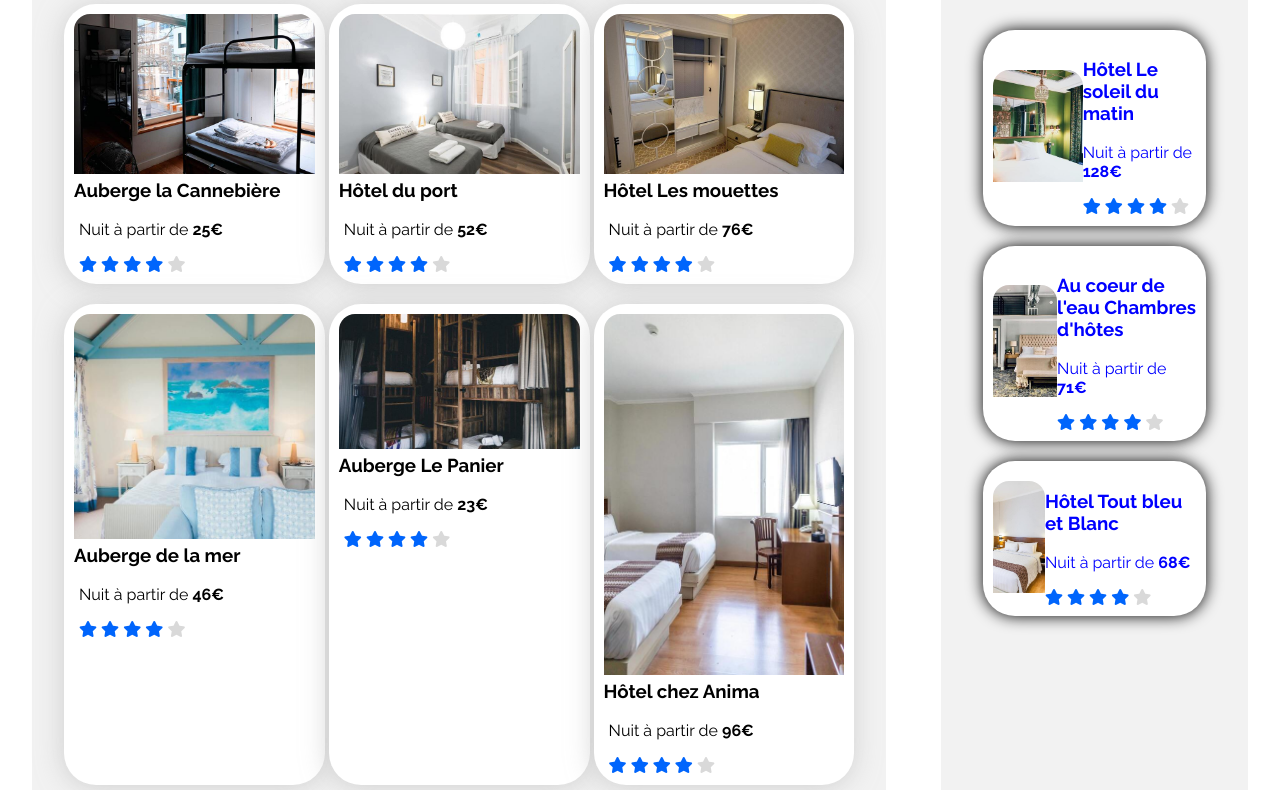
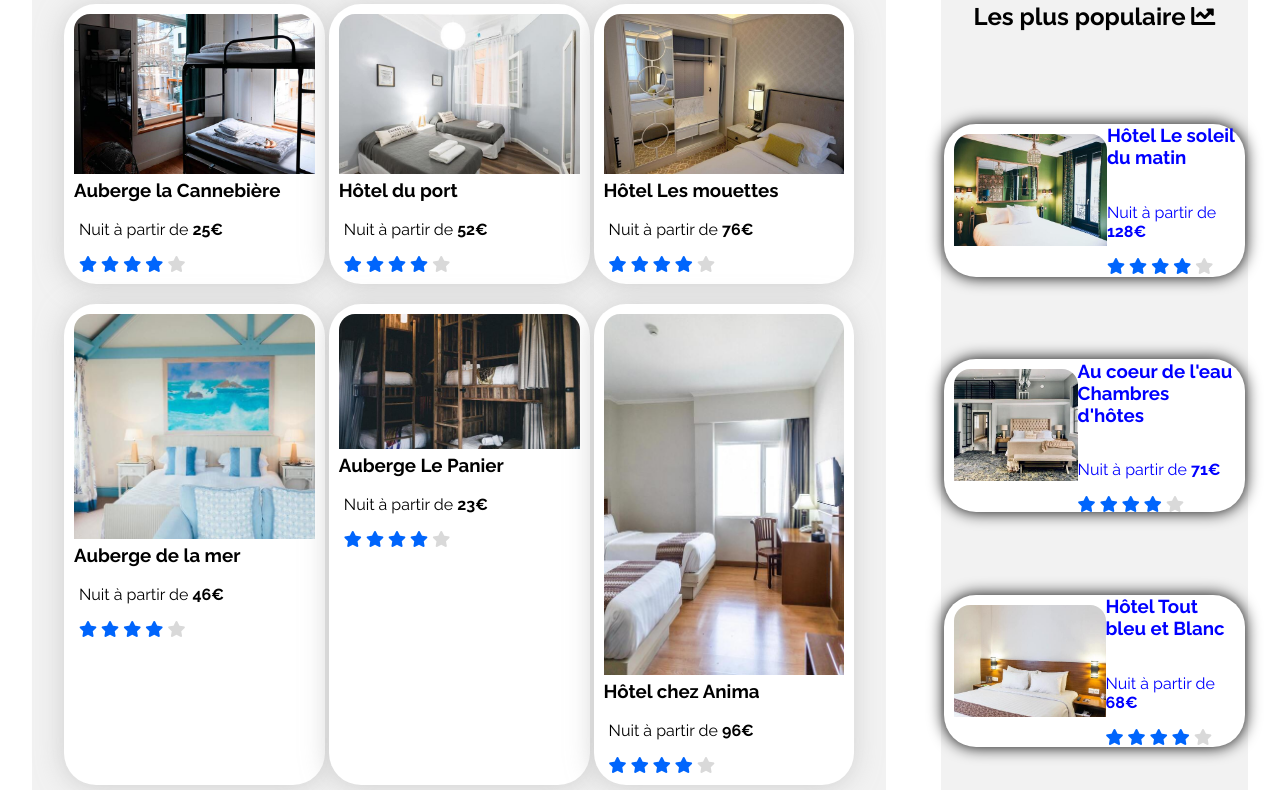
Before and after one commit to Marc97212/ARCYMarc_2_02062021, a plain HTML site: page Reservia.html in a window 1280 px wide. Shown: the part 445-1235 px from the top of the page. Drawn offline with Linux system fonts and the light colour scheme.

Commit message:
mise à jour du block populaire

```diff
--- a/Style.css
+++ b/Style.css
@@ -105,9 +105,7 @@ a:visited {color: rgba(0, 0, 0, 0);}
     display: flex;
     align-items: center;
 }
-.searchResultWrapiconIcon {
 
-}
 .searchResultWrapicon {
     border: solid 1px grey;
     border-radius: 100%;
@@ -210,7 +208,7 @@ a:visited {color: rgba(0, 0, 0, 0);}
     flex-direction: column;
     align-items: center;
     width: 20%;
-
+    justify-content: space-around;
 }
 .hebergementPopularWrapcontentWrapimgImg {
     height: 7rem;
@@ -223,8 +221,8 @@ a:visited {color: rgba(0, 0, 0, 0);}
 .hebergementMainCard {
     background-color: white;
     border-radius:  2rem;
-    width: 272;
-    height: 152;
+    width: 281px;
+    height: 133px;
     margin: 10px;
     padding: 4%;
     box-shadow: 0 0 16px black;
@@ -236,12 +234,23 @@ a:visited {color: rgba(0, 0, 0, 0);}
     display: flex;
     flex-direction: row    ;
     align-items: center;
+    height: 126px;
 }
 .hebergementPopularWrapcontentcontent {
     display: flex;
     flex-direction: column;
     align-items: stretch;
 }
+.hebergementPopularWrapcontentContent {
+    display: flex;
+    flex-direction: column;
+    height: 145%;
+}
+.hebergementPopularWrapcontentWrapimg {
+height: 100%;
+width: 90%;
+}
+
 /*hebergement*/
 
 /*Activity*/
```
